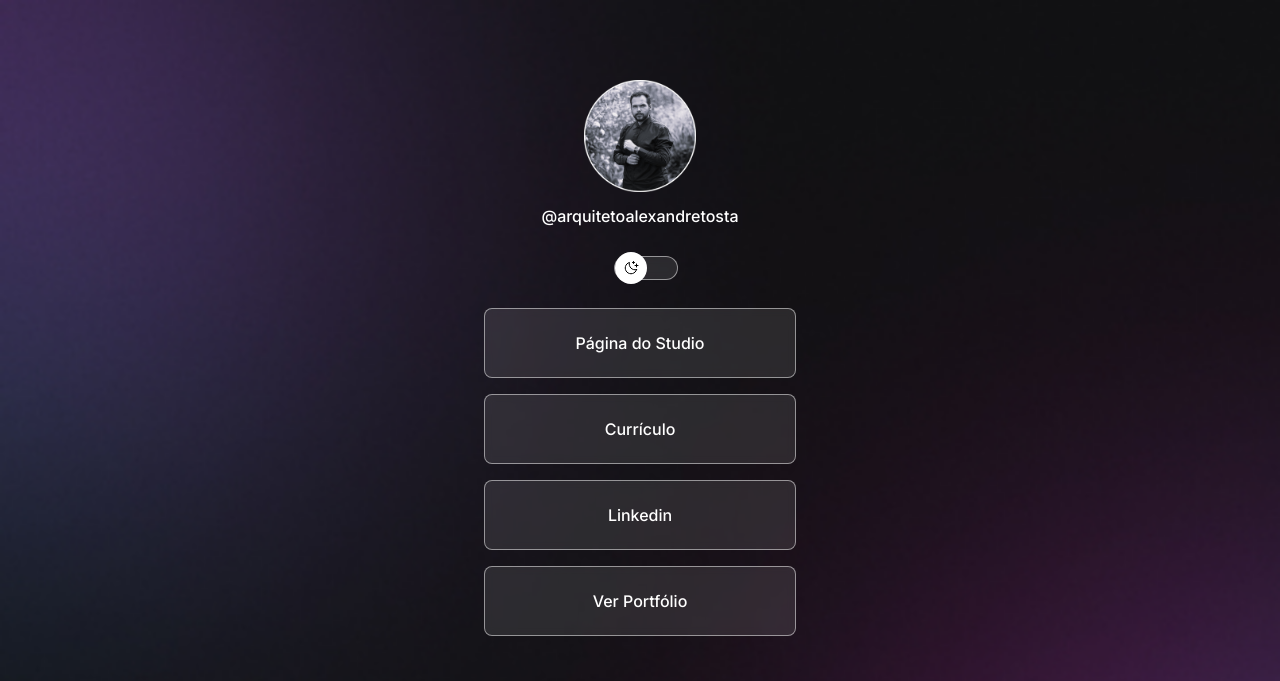
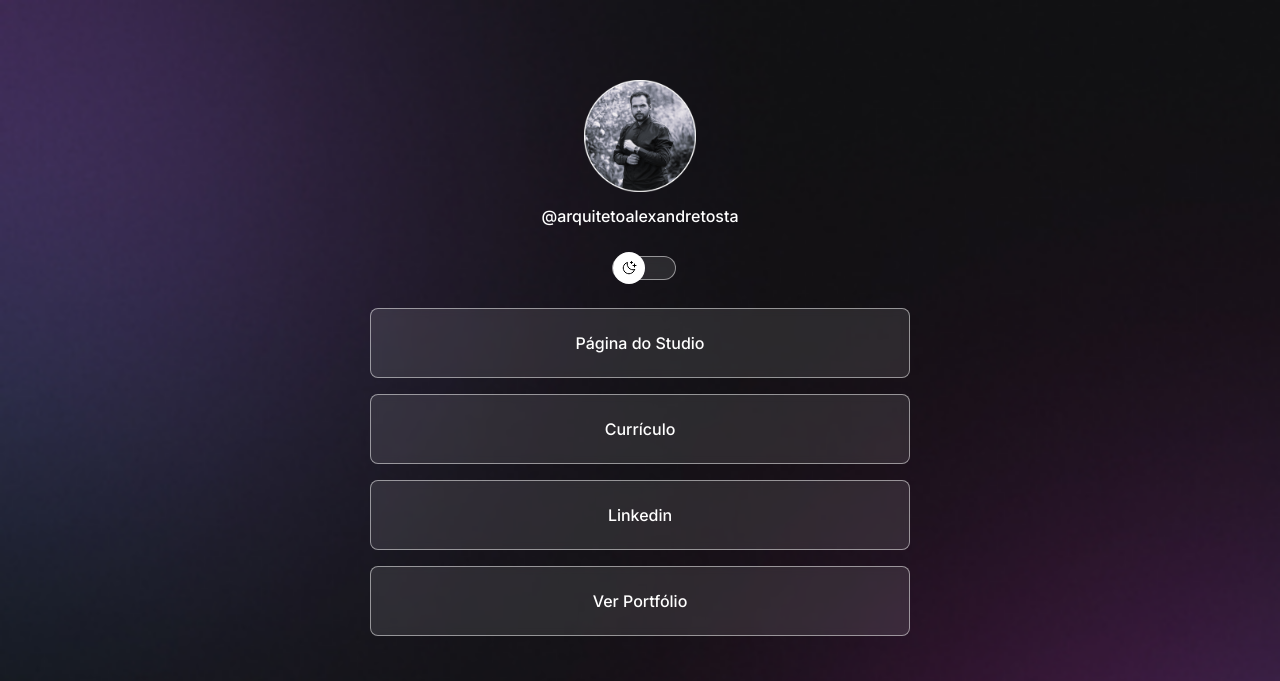
Before and after one commit to alexandretosta/ProjetoAle, a plain HTML site: page index.html in a window 1280 px wide. Shown: the top 681 px of the page. Drawn offline with nearby package versions, Linux system fonts and the light colour scheme.

Commit message:
adjust container width

```diff
--- a/style.css
+++ b/style.css
@@ -44,7 +44,8 @@ body * {
 }
 
 #container {
-  width: 360px;
+  width: 100%;
+  max-width: 588px;
   margin: 56px auto 0px;
   padding: 0 24px;
 }
@@ -69,7 +70,7 @@ body * {
 /*switch*/
 #switch {
   position: relative;
-  width: 60px;
+  width: 64px;
   margin: 0 auto;
   padding: 4px;
 }
```
